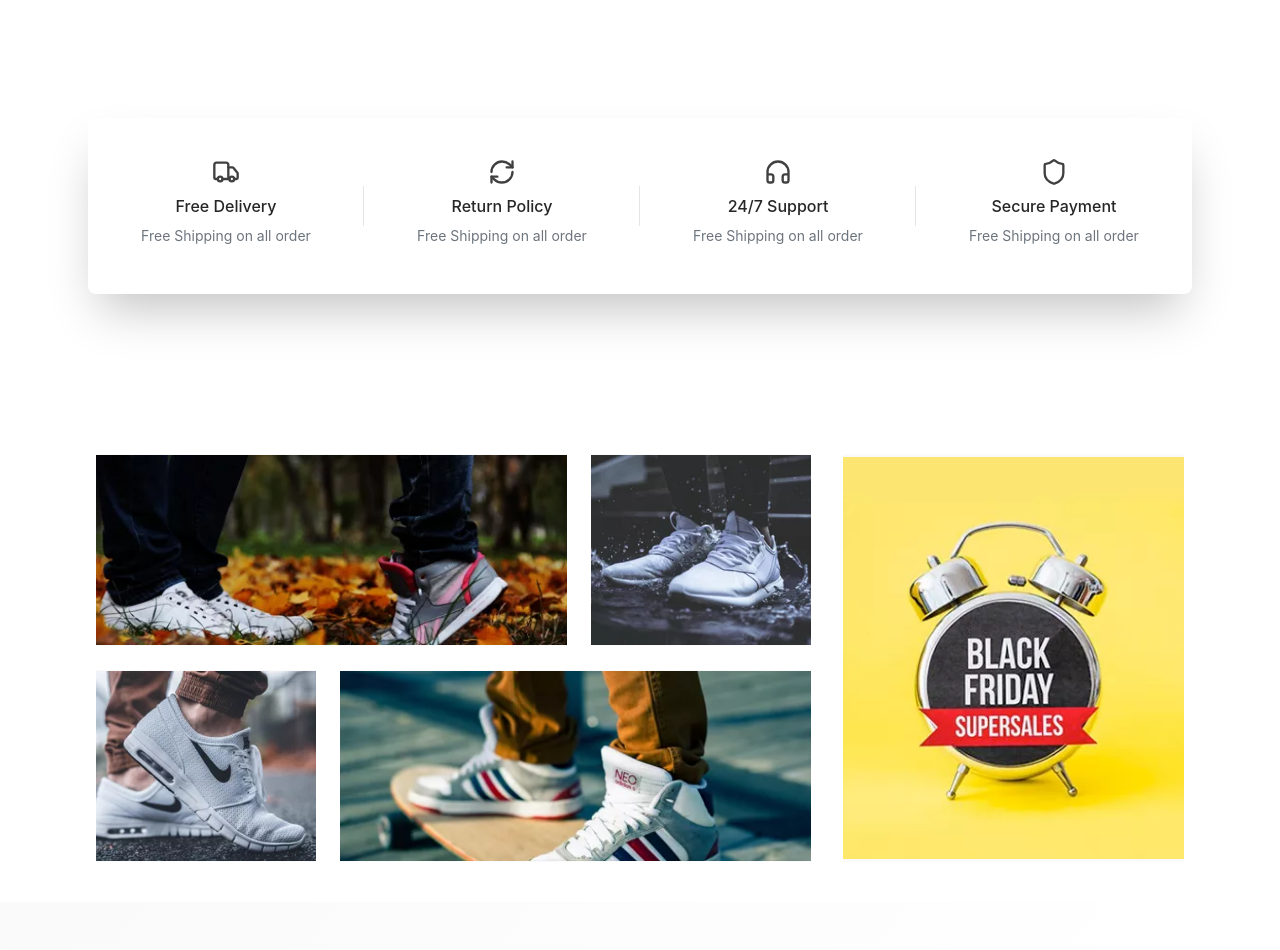
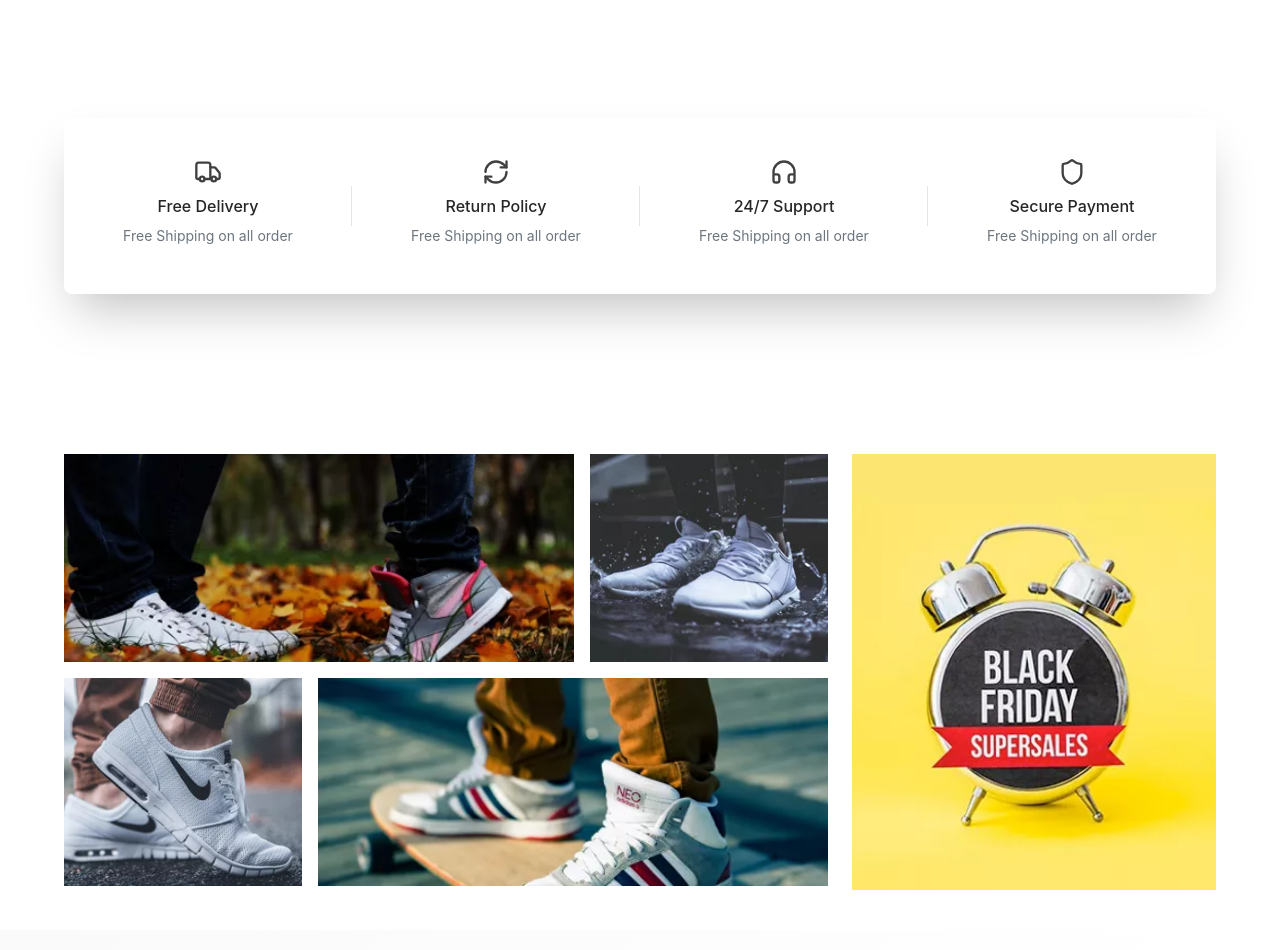
Before and after one commit to DuyPhatpeo/ecommerce, a React (Vite) app: page / in a window 1280 px wide. Shown: the part 802-1752 px from the top of the page. Built offline with nearby package versions, Linux system fonts and the light colour scheme; data requests are answered from the project's data file.

Commit message:
update padding

```diff
--- a/src/components/checkout/CheckOut.tsx
+++ b/src/components/checkout/CheckOut.tsx
@@ -163,13 +163,13 @@ const CheckOut: React.FC = () => {
 
   return (
     <div className="min-h-screen bg-gradient-to-br from-orange-50 via-amber-50 to-orange-50 py-12 px-4">
-      <div className="max-w-7xl mx-auto">
+      <div className="max-w-7xl mx-auto px-2 sm:px-6 md:px-16">
         {/* Header */}
         <div className="mb-8">
           <h1 className="text-4xl font-bold bg-gradient-to-r from-orange-600 to-amber-600 bg-clip-text text-transparent mb-2">
             Checkout
           </h1>
-          <p className="text-gray-600">
+          <p className="text-gray-600 pading">
             Review your order and complete your purchase
           </p>
         </div>
--- a/src/components/home/Banner.tsx
+++ b/src/components/home/Banner.tsx
@@ -28,12 +28,11 @@ const Banner: React.FC = () => {
   const [current, setCurrent] = useState(0);
   const [direction, setDirection] = useState(0);
 
-  // --- Auto slide ---
   useEffect(() => {
     const timer = setInterval(() => {
       setDirection(1);
       setCurrent((prev) => (prev + 1) % banners.length);
-    }, 5000); // đổi mỗi 5 giây
+    }, 5000);
     return () => clearInterval(timer);
   }, []);
 
@@ -78,8 +77,8 @@ const Banner: React.FC = () => {
       />
       <div className="absolute inset-0 bg-white/10 backdrop-blur-[1px]" />
 
-      {/* Content */}
-      <div className="relative z-10 w-full max-w-[1200px] mx-auto px-5 sm:px-6 md:px-8 lg:px-12 overflow-hidden">
+      {/* Content (canh lề giống ProductList header) */}
+      <div className="relative z-10 w-full max-w-6xl mx-auto px-2 sm:px-6 md:px-16 overflow-hidden">
         <AnimatePresence custom={direction} mode="wait">
           <motion.div
             key={banners[current].title}
@@ -144,7 +143,7 @@ const Banner: React.FC = () => {
       </div>
 
       {/* Navigation Buttons */}
-      <div className="absolute bottom-6 right-6 flex items-center gap-4 z-30">
+      <div className="absolute bottom-8 right-8 flex items-center gap-4 z-30">
         <Button
           onClick={prevSlide}
           icon={<ArrowLeft size={22} />}
--- a/src/components/home/BrandStrip.tsx
+++ b/src/components/home/BrandStrip.tsx
@@ -9,7 +9,7 @@ const BrandStrip: React.FC = () => {
 
   return (
     <section className="bg-white py-12 relative overflow-hidden">
-      <div className="max-w-7xl mx-auto px-6 sm:px-10 md:px-14 lg:px-20">
+      <div className="max-w-7xl mx-auto px-2 sm:px-6 md:px-16">
         <h2 className="text-center text-xl md:text-2xl font-semibold text-gray-700 mb-8">
           Trusted by Leading Brands
         </h2>
--- a/src/components/home/Features.tsx
+++ b/src/components/home/Features.tsx
@@ -26,7 +26,7 @@ const features = [
 export default function Features() {
   return (
     <section className="bg-white py-30">
-      <div className="max-w-6xl mx-auto px-6">
+      <div className="max-w-7xl mx-auto px-2 sm:px-6 md:px-16">
         <div className="grid grid-cols-1 md:grid-cols-4 relative shadow-2xl rounded-lg">
           {features.map((item, index) => (
             <div
--- a/src/components/home/ProductList.tsx
+++ b/src/components/home/ProductList.tsx
@@ -89,7 +89,7 @@ const ProductList: React.FC = () => {
       <div className="absolute bottom-0 left-0 w-96 h-96 bg-blue-100/30 rounded-full blur-3xl -z-10" />
 
       {/* Header */}
-      <div className="max-w-7xl mx-auto mb-16 flex flex-col md:flex-row items-center justify-between gap-6">
+      <div className="max-w-6xl mx-auto mb-16 flex flex-col md:flex-row items-center justify-between gap-6">
         <div className="flex-1 text-center md:text-left">
           <div className="inline-flex items-center gap-2 bg-orange-100 text-orange-600 px-4 py-2 rounded-full text-sm font-semibold mb-4">
             <Sparkles size={16} />
--- a/src/components/home/Promo.tsx
+++ b/src/components/home/Promo.tsx
@@ -2,57 +2,56 @@ import React from "react";
 
 const Promo: React.FC = () => {
   return (
-    <section className="py-6 sm:py-8 md:py-10 bg-white">
-      {/* Container: full width mobile, có lề nhỏ; giữ layout desktop */}
-      <div className="w-full lg:max-w-6xl mx-auto px-4 sm:px-6 lg:px-8">
-        <div className="flex flex-col lg:flex-row justify-between items-stretch gap-6 lg:gap-8">
+    <section className="py-10 bg-white">
+      <div className="w-full max-w-7xl mx-auto px-2 sm:px-6 md:px-16">
+        <div className="flex flex-col lg:flex-row justify-between items-stretch gap-4 lg:gap-6">
           {/* LEFT GROUP */}
-          <div className="flex flex-col gap-6 w-full lg:w-auto md:items-center">
+          <div className="flex flex-col gap-4 w-full lg:w-auto md:items-center">
             {/* Top row */}
-            <div className="flex flex-col sm:flex-row justify-center sm:justify-start md:justify-center gap-4 sm:gap-6">
-              <div className="flex justify-center items-center overflow-hidden w-full sm:w-auto h-48 bg-gray-50">
+            <div className="flex flex-col sm:flex-row justify-center sm:justify-start md:justify-center gap-3 sm:gap-4">
+              <div className="flex justify-center items-center overflow-hidden w-full sm:w-auto h-52 bg-gray-50">
                 <img
                   src="/c1.jpg"
                   alt="Giày 1"
-                  className="h-full w-full object-cover sm:object-contain"
+                  className="h-full w-full object-cover"
                 />
               </div>
 
-              <div className="flex justify-center items-center overflow-hidden w-full sm:w-auto h-48 bg-gray-50">
+              <div className="flex justify-center items-center overflow-hidden w-full sm:w-auto h-52 bg-gray-50">
                 <img
                   src="/c2.jpg"
                   alt="Giày 2"
-                  className="h-full w-full object-cover sm:object-contain"
+                  className="h-full w-full object-cover"
                 />
               </div>
             </div>
 
             {/* Bottom row */}
-            <div className="flex flex-col sm:flex-row justify-center sm:justify-start md:justify-center gap-4 sm:gap-6">
-              <div className="flex justify-center items-center overflow-hidden w-full sm:w-auto h-48 bg-gray-50">
+            <div className="flex flex-col sm:flex-row justify-center sm:justify-start md:justify-center gap-3 sm:gap-4">
+              <div className="flex justify-center items-center overflow-hidden w-full sm:w-auto h-52 bg-gray-50">
                 <img
                   src="/c3.jpg"
                   alt="Giày 3"
-                  className="h-full w-full object-cover sm:object-contain"
+                  className="h-full w-full object-cover"
                 />
               </div>
 
-              <div className="flex justify-center items-center overflow-hidden w-full sm:w-auto h-48 bg-gray-50">
+              <div className="flex justify-center items-center overflow-hidden w-full sm:w-auto h-52 bg-gray-50">
                 <img
                   src="/c4.jpg"
                   alt="Giày 4"
-                  className="h-full w-full object-cover sm:object-contain"
+                  className="h-full w-full object-cover"
                 />
               </div>
             </div>
           </div>
 
           {/* RIGHT BANNER */}
-          <div className="flex justify-center items-center overflow-hidden h-64 sm:h-[360px] md:h-[420px] lg:h-[408px] w-full lg:w-auto bg-gray-50">
+          <div className="flex justify-center items-center overflow-hidden w-full lg:w-auto bg-gray-50 h-[436px] sm:h-[440px] md:h-[436px]">
             <img
               src="/c5.jpg"
               alt="Banner"
-              className="h-full w-full object-cover sm:object-contain"
+              className="h-full w-full object-cover"
             />
           </div>
         </div>
--- a/src/components/shop/Shop.tsx
+++ b/src/components/shop/Shop.tsx
@@ -90,7 +90,7 @@ const Shop: React.FC = () => {
 
   return (
     <section className="w-full min-h-screen py-8 px-3 sm:px-6 md:px-10 lg:px-16 bg-gradient-to-br from-gray-50 via-white to-orange-50/40">
-      <div className="max-w-7xl mx-auto">
+      <div className="max-w-7xl mx-auto px-2 sm:px-6 md:px-16">
         {/* --- Header --- */}
         <div className="text-center mb-10">
           <div className="inline-flex items-center gap-2 bg-gradient-to-r from-orange-500 to-pink-500 text-white px-5 py-2.5 rounded-full text-sm font-bold shadow-lg mb-4">
--- a/src/components/shopingcart/ShopingCart.tsx
+++ b/src/components/shopingcart/ShopingCart.tsx
@@ -135,7 +135,7 @@ export default function ShoppingCart() {
 
   return (
     <div className="min-h-screen bg-gradient-to-br from-orange-50 via-amber-50 to-yellow-100 p-4 md:p-8">
-      <div className="max-w-7xl mx-auto">
+      <div className="max-w-7xl mx-auto px-2 sm:px-6 md:px-16">
         {/* Header */}
         <div className="bg-gradient-to-r from-orange-500 to-amber-500 rounded-t-3xl shadow-2xl p-8 relative overflow-hidden">
           <div className="absolute top-0 right-0 w-64 h-64 bg-white opacity-5 rounded-full -mr-32 -mt-32" />
```
Also changed, not shown: src/components/general/Footer.tsx (+22 -43 lines).
